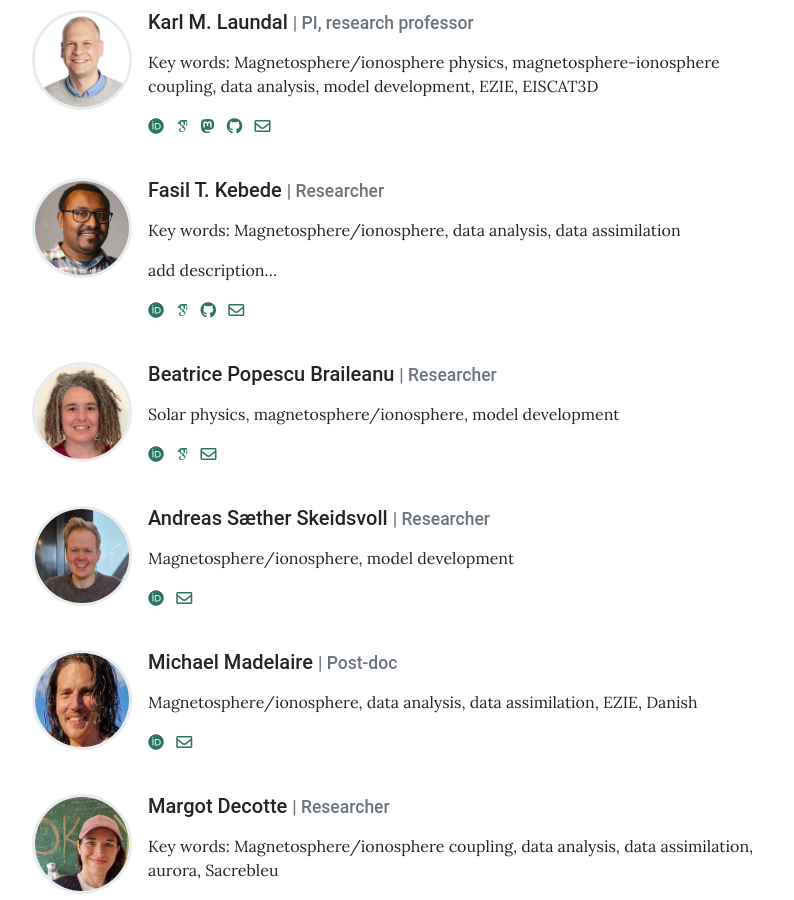
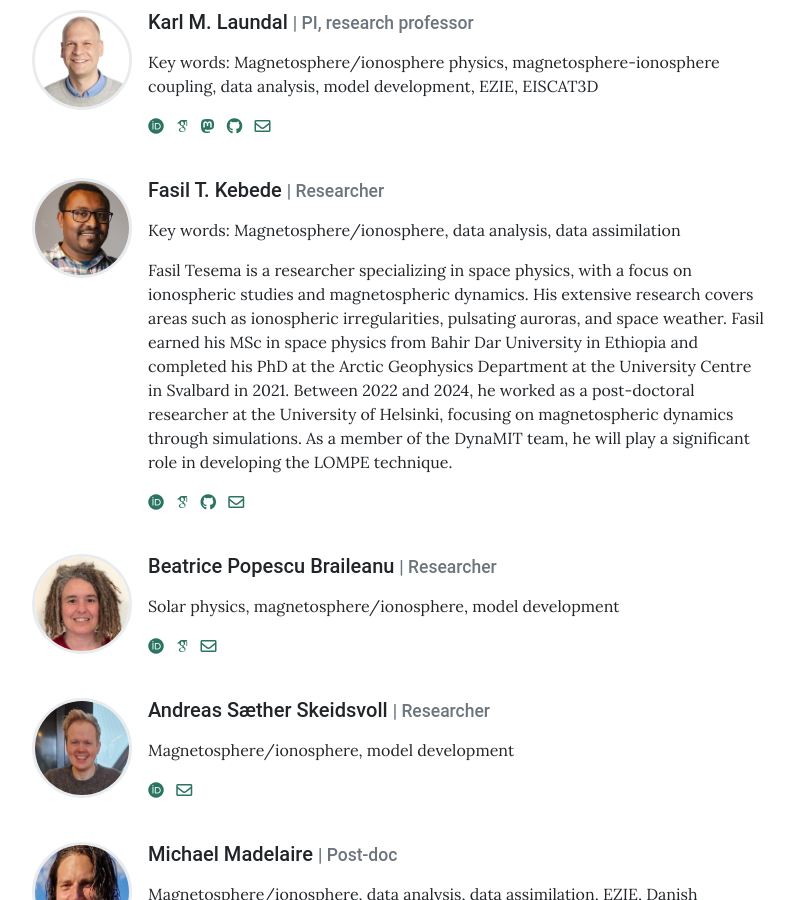
Before and after one commit to DynaMIT-uib/DynaMIT-uib.github.io, a Jekyll site: the page built from pages/team.md, in a window 1280 px wide and 900 px high, scrolled down 444 px. Shown: the whole window, without its empty margins (240-1034 px from the left). Built offline with Jekyll 4.4.1, drawn with Linux system fonts in a browser that asks for light colours; some web fonts are replaced.

Commit message:
Update team.yml

```diff
--- a/_data/team.yml
+++ b/_data/team.yml
@@ -21,7 +21,7 @@ team:
       Key words: Magnetosphere/ionosphere, data analysis, data assimilation
 
 
-      add description...
+      Fasil Tesema is a researcher specializing in space physics, with a focus on ionospheric studies and magnetospheric dynamics. His extensive research covers areas such as ionospheric irregularities, pulsating auroras, and space weather. Fasil earned his MSc in space physics from Bahir Dar University in Ethiopia and completed his PhD at the Arctic Geophysics Department at the University Centre in Svalbard in 2021. Between 2022 and 2024, he worked as a post-doctoral researcher at the University of Helsinki, focusing on magnetospheric dynamics through simulations. As a member of the DynaMIT team, he will play a significant role in developing the LOMPE technique.
     # Fasil did a PhD in space physics at UNIS (Svalbard, Norway) between 2018 and 2021, and a post-doc at the University of Helsinki in 2022-2024.
     # Say how he contributes to DynaMIT
     orcid: 0000-0002-5978-6955
```
